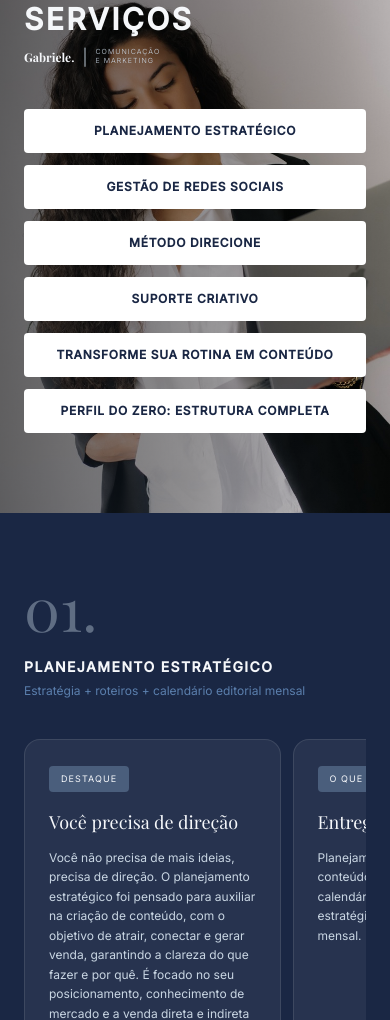
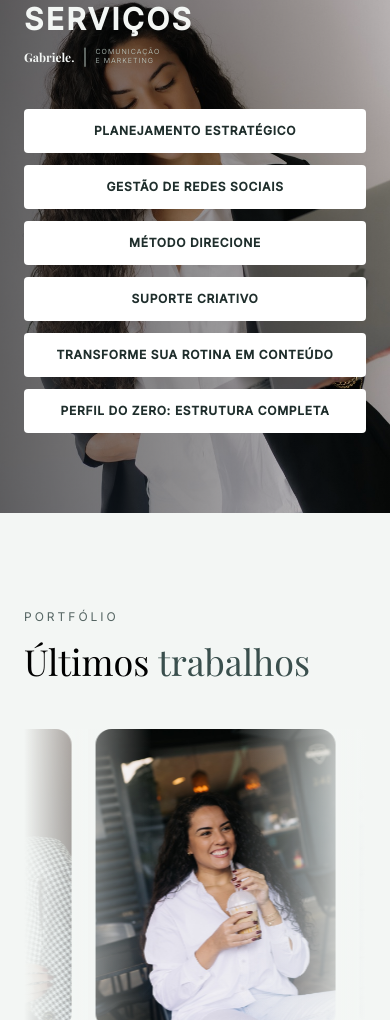
Before and after one commit to LeonardoKlaser/GabayCo, a Next.js app: page / in a window 390 px wide. Shown: the part 980-2000 px from the top of the page. Built offline with nearby package versions, Linux system fonts and the light colour scheme.

Commit message:
fix color and adjust marquees

```diff
--- a/src/app/globals.css
+++ b/src/app/globals.css
@@ -5,15 +5,15 @@ html {
 }
 
 @theme {
-  /* Brand colors */
+  /* Brand colors — sage/forest palette based on #546462 */
   --color-brand-black: #000000;
-  --color-brand-dark-navy: #1a2744;
-  --color-brand-medium-navy: #2c4a7c;
-  --color-brand-steel-blue: #5b7fad;
-  --color-brand-light-blue: #8eaecf;
-  --color-brand-blue-gray: #c9d6e3;
-  --color-brand-ice-gray: #e8edf2;
-  --color-brand-ice-white: #f5f7fa;
+  --color-brand-dark-navy: #1f2e2c;
+  --color-brand-medium-navy: #3a4f4d;
+  --color-brand-steel-blue: #546462;
+  --color-brand-light-blue: #7a9e8e;
+  --color-brand-blue-gray: #bfcec7;
+  --color-brand-ice-gray: #e4ebe7;
+  --color-brand-ice-white: #f3f6f4;
   --color-brand-white: #ffffff;
 
   /* Font families */
@@ -30,6 +30,12 @@ html {
   }
 }
 
+@media (hover: hover) and (pointer: fine) {
+  .marquee-hover-pause:hover > div {
+    animation-play-state: paused !important;
+  }
+}
+
 @layer base {
   body {
     font-family: var(--font-body);
--- a/src/app/page.tsx
+++ b/src/app/page.tsx
@@ -15,6 +15,7 @@ export default function Home() {
     <main>
       <Hero />
       <ServicesGrid />
+      <Portfolio />
       {CAROUSEL_SERVICES.map((service) => (
         <ServiceCarousel key={service.id} service={service} />
       ))}
@@ -22,7 +23,6 @@ export default function Home() {
       <Feedbacks />
       <AboutMe />
       <Marquee />
-      <Portfolio />
       <CTASection />
       <Footer />
     </main>
--- a/src/components/CTASection.tsx
+++ b/src/components/CTASection.tsx
@@ -6,7 +6,7 @@ import { CTA_TITLE, CTA_SUBTITLE } from "@/lib/constants";
 
 export default function CTASection() {
   return (
-    <section className="bg-brand-light-blue py-24 px-6">
+    <section className="bg-brand-dark-navy py-24 px-6">
       <AnimatedSection className="max-w-2xl mx-auto text-center">
         <h2 className="font-heading text-3xl md:text-4xl font-bold text-white mb-4 leading-tight">
           {CTA_TITLE}
--- a/src/components/Feedbacks.tsx
+++ b/src/components/Feedbacks.tsx
@@ -4,10 +4,11 @@ import Image from "next/image";
 import ImageMarquee from "@/components/ImageMarquee";
 
 const feedbacks = [
-  { src: "/feedbacks/feedback_1.png", alt: "Depoimento 1" },
+  { src: "/feedbacks/feedback1.png", alt: "Depoimento 1" },
   { src: "/feedbacks/feedback2.png", alt: "Depoimento 2" },
   { src: "/feedbacks/feedback3.png", alt: "Depoimento 3" },
   { src: "/feedbacks/feedback4.png", alt: "Depoimento 4" },
+  { src: "/feedbacks/feedback5.png", alt: "Depoimento 4" },
 ];
 
 export default function Feedbacks() {
@@ -31,23 +32,21 @@ export default function Feedbacks() {
         {/* Right fade */}
         <div className="absolute right-0 top-0 w-32 h-full bg-gradient-to-l from-brand-dark-navy to-transparent z-10 pointer-events-none" />
 
-        <ImageMarquee direction="right" duration={50} mobileDuration={25} pauseOnHover>
-          <div className="flex gap-6 pr-6">
+        <ImageMarquee direction="right" duration={20} mobileDuration={35} pauseOnHover>
             {feedbacks.map((fb) => (
               <div
                 key={fb.src}
-                className="bg-white rounded-xl shadow-lg p-2 hover:scale-[1.03] transition"
+                className="bg-white rounded-2xl p-3 shadow-lg shadow-black/5 hover:scale-[1.03] transition-transform duration-300 flex-shrink-0"
               >
                 <Image
                   src={fb.src}
                   alt={fb.alt}
                   width={300}
                   height={400}
-                  className="rounded-lg w-[240px] h-[320px] md:w-[300px] md:h-[400px] object-cover"
+                  className="rounded-xl w-[240px] h-[320px] md:w-[300px] md:h-[400px] object-contain"
                 />
               </div>
             ))}
-          </div>
         </ImageMarquee>
       </div>
     </section>
--- a/src/components/ImageMarquee.tsx
+++ b/src/components/ImageMarquee.tsx
@@ -9,6 +9,7 @@ interface Props {
   mobileDuration?: number;
   pauseOnHover?: boolean;
   className?: string;
+  gap?: string;
 }
 
 export default function ImageMarquee({
@@ -18,8 +19,8 @@ export default function ImageMarquee({
   mobileDuration,
   pauseOnHover = true,
   className = "",
+  gap = "gap-6",
 }: Props) {
-  const [paused, setPaused] = useState(false);
   const [activeDuration, setActiveDuration] = useState(duration);
 
   useEffect(() => {
@@ -31,23 +32,21 @@ export default function ImageMarquee({
     return () => mql.removeEventListener("change", update);
   }, [duration, mobileDuration]);
 
+  const animationDirection = direction === "left" ? "normal" : "reverse";
+
   return (
     <div
-      className={`overflow-hidden ${className}`}
-      onMouseEnter={() => pauseOnHover && setPaused(true)}
-      onMouseLeave={() => pauseOnHover && setPaused(false)}
+      className={`overflow-hidden ${pauseOnHover ? "marquee-hover-pause" : ""} ${className}`}
     >
       <div
-        className="flex"
+        className={`flex w-max will-change-transform ${gap}`}
         style={{
           animation: `marquee ${activeDuration}s linear infinite`,
-          animationDirection: direction === "right" ? "reverse" : "normal",
-          animationPlayState: paused ? "paused" : "running",
-          willChange: "transform",
+          animationDirection,
         }}
       >
-        <div className="flex shrink-0">{children}</div>
-        <div className="flex shrink-0" aria-hidden="true">
+        <div className={`flex shrink-0 ${gap}`}>{children}</div>
+        <div className={`flex shrink-0 ${gap}`} aria-hidden="true">
           {children}
         </div>
       </div>
--- a/src/components/Marquee.tsx
+++ b/src/components/Marquee.tsx
@@ -10,7 +10,7 @@ export default function Marquee() {
 
   useEffect(() => {
     const mql = window.matchMedia("(max-width: 767px)");
-    const update = () => setDuration(mql.matches ? 14 : 25);
+    const update = () => setDuration(mql.matches ? 3 : 7);
     update();
     mql.addEventListener("change", update);
     return () => mql.removeEventListener("change", update);
--- a/src/components/Portfolio.tsx
+++ b/src/components/Portfolio.tsx
@@ -34,8 +34,7 @@ export default function Portfolio() {
         {/* Right fade */}
         <div className="absolute right-0 top-0 w-32 h-full bg-gradient-to-l from-brand-ice-white to-transparent z-10 pointer-events-none" />
 
-        <ImageMarquee direction="left" duration={40} mobileDuration={20} pauseOnHover>
-          <div className="flex gap-6 pr-6">
+        <ImageMarquee direction="left" duration={18} mobileDuration={10} pauseOnHover>
           {PORTFOLIO_IMAGES.map((img) => (
             <div
               key={img.src}
@@ -50,7 +49,6 @@ export default function Portfolio() {
               />
             </div>
           ))}
-          </div>
         </ImageMarquee>
       </div>
     </section>
--- a/src/components/ServiceCarousel.tsx
+++ b/src/components/ServiceCarousel.tsx
@@ -129,14 +129,14 @@ export default function ServiceCarousel({ service }: ServiceCarouselProps) {
             animate={{
               x: `calc(-${activeIndex * CARD_WIDTH_PERCENT}% - ${activeIndex * GAP_REM}rem)`,
             }}
-            transition={{ type: "spring", stiffness: 260, damping: 30 }}
+            transition={{ type: "spring", stiffness: 400, damping: 35 }}
             drag="x"
             dragConstraints={{ left: -(cards.length - 1) * 300, right: 0 }}
-            dragElastic={0.1}
+            dragElastic={0.08}
             onDragEnd={(_e, info) => {
-              if (info.offset.x < -50 && activeIndex < cards.length - 1) {
+              if (info.offset.x < -30 && activeIndex < cards.length - 1) {
                 goTo(activeIndex + 1);
-              } else if (info.offset.x > 50 && activeIndex > 0) {
+              } else if (info.offset.x > 30 && activeIndex > 0) {
                 goTo(activeIndex - 1);
               }
             }}
```
Also changed, not shown: public/feedbacks/feedback1.png (renamed from public/feedbacks/feedback_1.png), public/feedbacks/feedback5.png (added).
